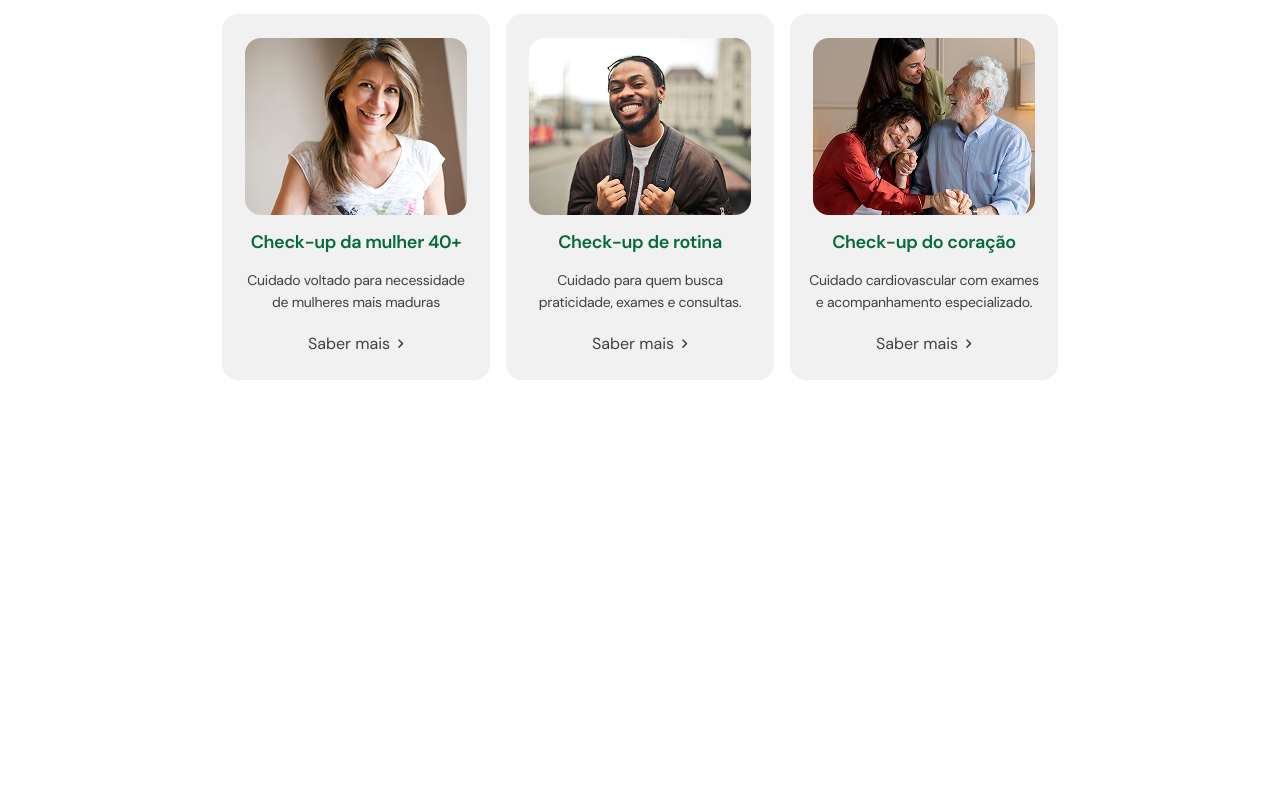
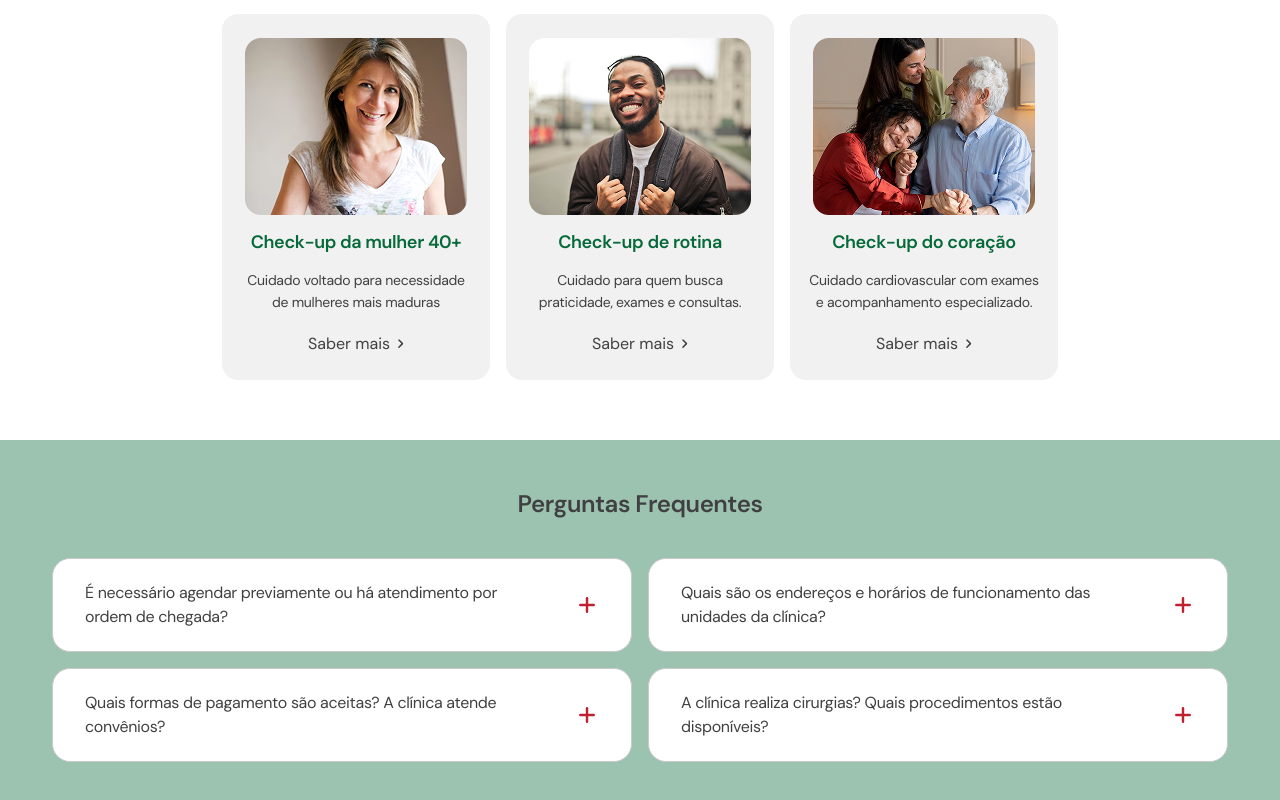
Before and after one commit to EduardoBalbinot/teste-tecnico-wiccom, a Next.js app: page / in a window 1280 px wide. Shown: the part 2092-2892 px from the top of the page. Before the commit the page ends 2532 px from the top, so only its background shows below. Built offline with nearby package versions, Linux system fonts and the light colour scheme.

Commit message:
feat: FAQ section done

```diff
--- a/app/page.tsx
+++ b/app/page.tsx
@@ -1,3 +1,4 @@
+import FAQ from "@/sections/FAQ";
 import Header from "@/sections/Header";
 import Hero from "@/sections/Hero";
 import Packs from "@/sections/Packs";
@@ -87,6 +88,24 @@ export default function Home() {
           imageAlt: "homem idoso com familia"
         }
       ]}/>
+      <FAQ questions={[
+        {
+          question: "É necessário agendar previamente ou há atendimento por ordem de chegada?",
+          answer: "Lorem Ipsum is simply dummy text of the printing and typesetting industry."
+        },
+        {
+          question: "Quais são os endereços e horários de funcionamento das unidades da clínica?",
+          answer: "Lorem Ipsum is simply dummy text of the printing and typesetting industry."
+        },
+        {
+          question: "Quais formas de pagamento são aceitas? A clínica atende convênios?",
+          answer: "Lorem Ipsum is simply dummy text of the printing and typesetting industry."
+        },
+        {
+          question: "A clínica realiza cirurgias? Quais procedimentos estão disponíveis?",
+          answer: "Lorem Ipsum is simply dummy text of the printing and typesetting industry."
+        },
+      ]} />
     </>
   );
 }
--- /dev/null
+++ b/components/Question.tsx
@@ -0,0 +1,47 @@
+'use client'
+
+import { useState, useRef, useEffect } from 'react'
+
+export interface IQuestion {
+  question: string
+  answer: string
+}
+
+export default function Question({ question, answer }: IQuestion) {
+  const [showAnswer, setShowAnswer] = useState(false)
+  const contentRef = useRef<HTMLDivElement>(null)
+  const [height, setHeight] = useState('0px')
+
+  function handleClick() {
+    setShowAnswer(prev => !prev)
+  }
+
+  useEffect(() => {
+    if (contentRef.current) {
+      setHeight(showAnswer ? `${contentRef.current.scrollHeight}px` : '0px')
+    }
+  }, [showAnswer])
+
+  return (
+    <div
+      className="rounded-[18px] border border-[#CACACA] bg-white py-[22px] px-8 w-[580px] cursor-pointer self-start"
+      onClick={handleClick}
+    >
+      <h3 className="flex justify-between items-center">
+        <p className="tracking-[-0.32px] max-w-[440px]">{question}</p>
+        <svg width="24" height="24" viewBox="0 0 24 24" fill="none" xmlns="http://www.w3.org/2000/svg" className={`transition-all ${showAnswer ? 'rotate-180' : 'rotate-0'}`}>
+          <path d="M12 5.25V18.75" stroke="#BE202E" strokeWidth="2.4" strokeLinecap="round" strokeLinejoin="round" />
+          <path d="M18.75 12H5.25" stroke="#BE202E" strokeWidth="2.4" strokeLinecap="round" strokeLinejoin="round" />
+        </svg>
+      </h3>
+
+      <div
+        ref={contentRef}
+        style={{ maxHeight: height }}
+        className="overflow-hidden transition-all ease-in-out"
+      >
+        <p className="text-sm mt-2">{answer}</p>
+      </div>
+    </div>
+  )
+}
--- /dev/null
+++ b/sections/FAQ.tsx
@@ -0,0 +1,14 @@
+import Question, { IQuestion } from "@/components/Question";
+
+interface Props {
+  questions: IQuestion[];
+}
+
+export default function FAQ({ questions }: Props) {
+  return <section className="py-[52px] bg-[#05693966] text-[#404042]">
+    <h2 className="text-2xl font-semibold tracking-[-0.48px] leading-none text-center mb-[42px]">Perguntas Frequentes</h2>
+    <div className="max-w-7xl mx-auto flex gap-4 flex-wrap justify-center">
+      {questions.map((question, index) => <Question key={index} {...question}/>)}
+    </div>
+  </section>
+}
```
